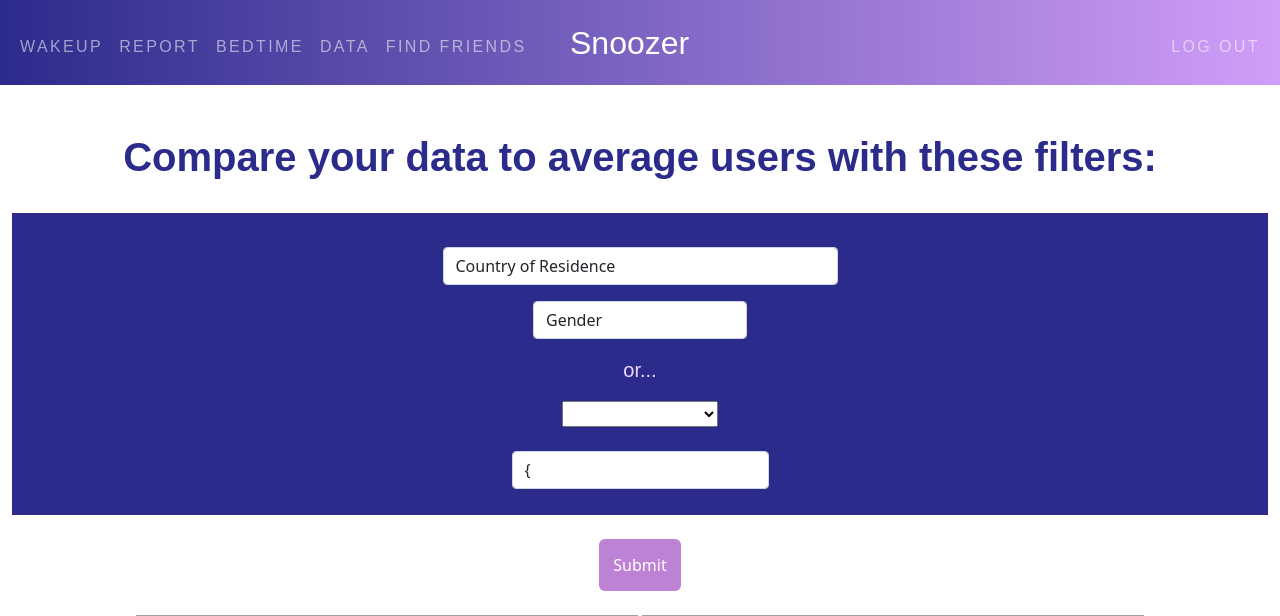
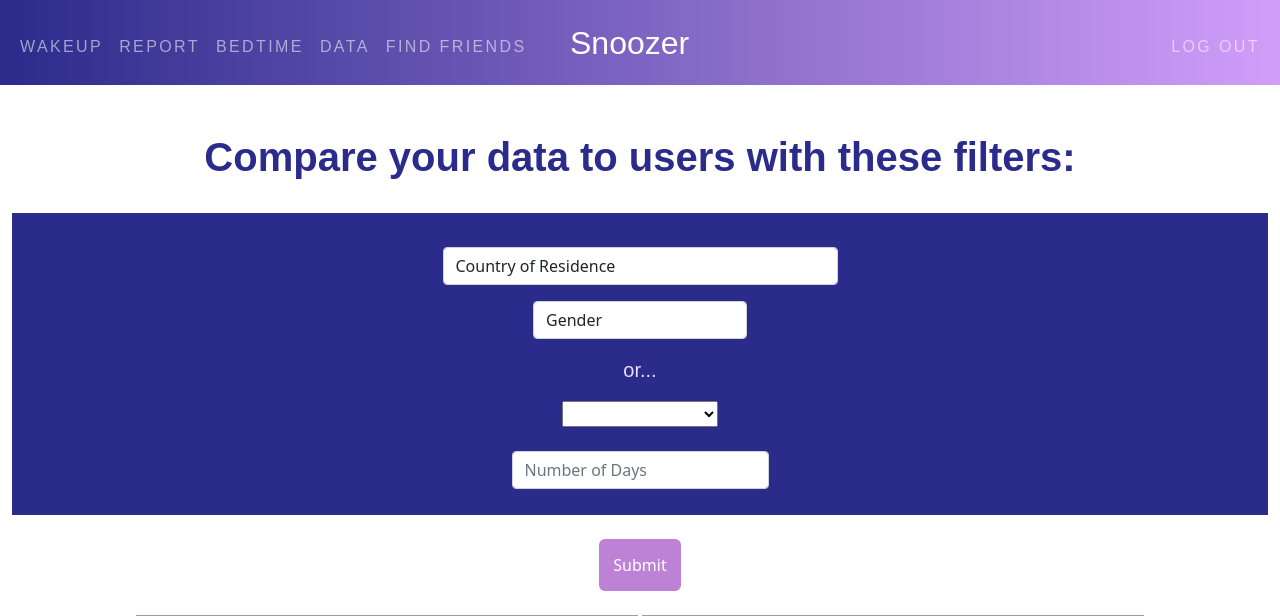
Before and after one commit to DachaThurber/CS50-final, a Flask app: page /data in a window 1280 px wide. Shown: the top 616 px of the page. Run offline with Flask 2, Linux system fonts and the light colour scheme; a user stored in the database is signed in; data comes from the database, SQL or seed files in the repository; parts of the project's set-up code (start-up, migrations or seed data) failed here and were passed over; some libraries are stand-ins or nearby versions; grey boxes are pictures that could not be loaded.

Commit message:
12-7-21 / 10:20 / dt

```diff
--- a/app.py
+++ b/app.py
@@ -1,3 +1,5 @@
+# Website framework from CS50 finance
+
 from helpers import apology, login_required, lookup, usd
 import datetime as DT
 import io
--- a/templates/data.html
+++ b/templates/data.html
@@ -2,7 +2,7 @@
 
 <body>
     <form action="/data" method="post">
-        <h1 class="header">Compare your data to average users with these filters:</h1>
+        <h1 class="header">Compare your data to users with these filters:</h1>
         <br>
         <div class="box">
             <br>
@@ -366,7 +366,7 @@
             <p class='paragraph'>or...</p>
             <div>
                 <select id="users" name="userMenu">
-                    <option value="nothing" selected="selected"> </option>
+                    <option value="nothing" selected="selected"></option>
                     <option value="http://127.0.0.1:5000/findfriends" required> Make new friends </option>
                     {% for value in usernames %}
                     <option> {{value}} </option>
@@ -386,7 +386,7 @@
             </div>
             <br>
             <div class="mb-3">
-                <input class="form-control mx-auto w-auto" name="numSamples" placeholder="Number of Days" required value={ {numSamples}}>
+                <input class="form-control mx-auto w-auto" name="numSamples" placeholder="Number of Days" required value={{numSamples}}>
             </div>
         </div>
         <br> <button class="button" type="submit">Submit</button> <br> <br>
```
Also changed, not shown: README.md, 1 other file.
